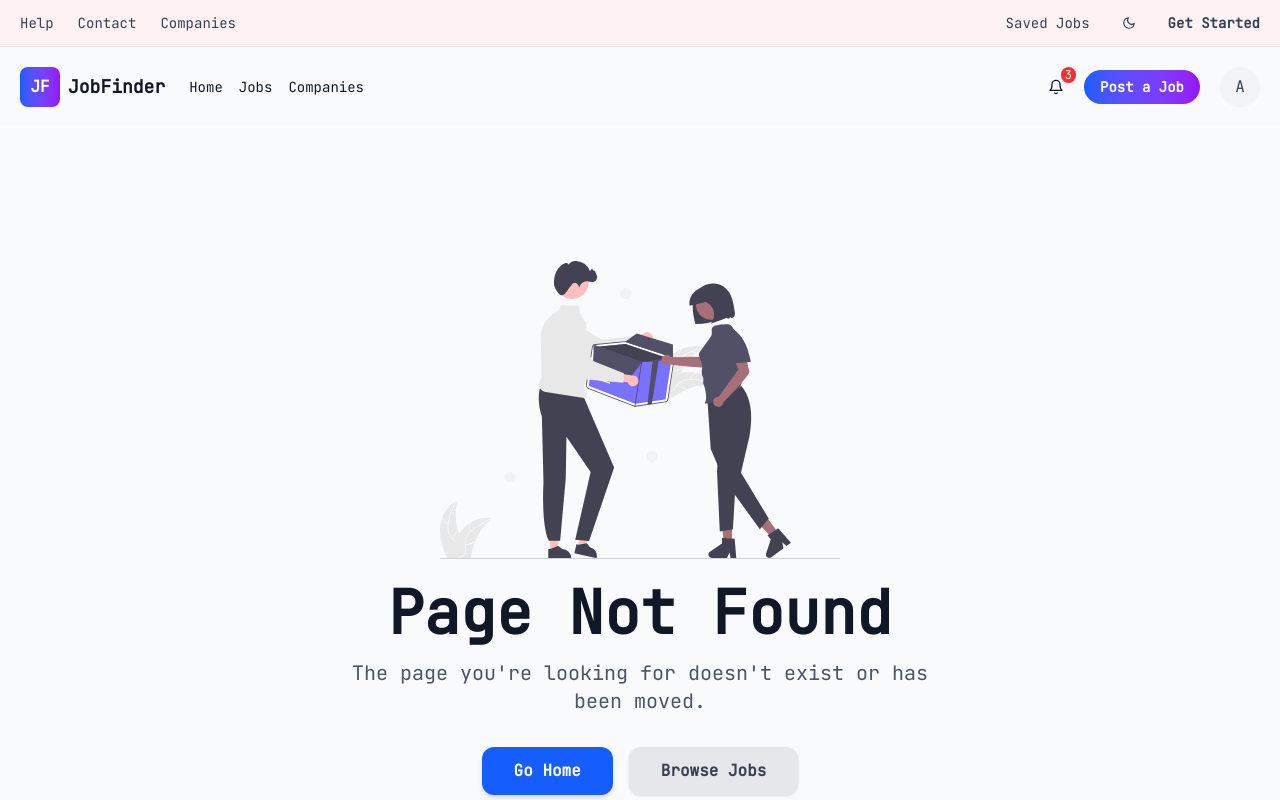
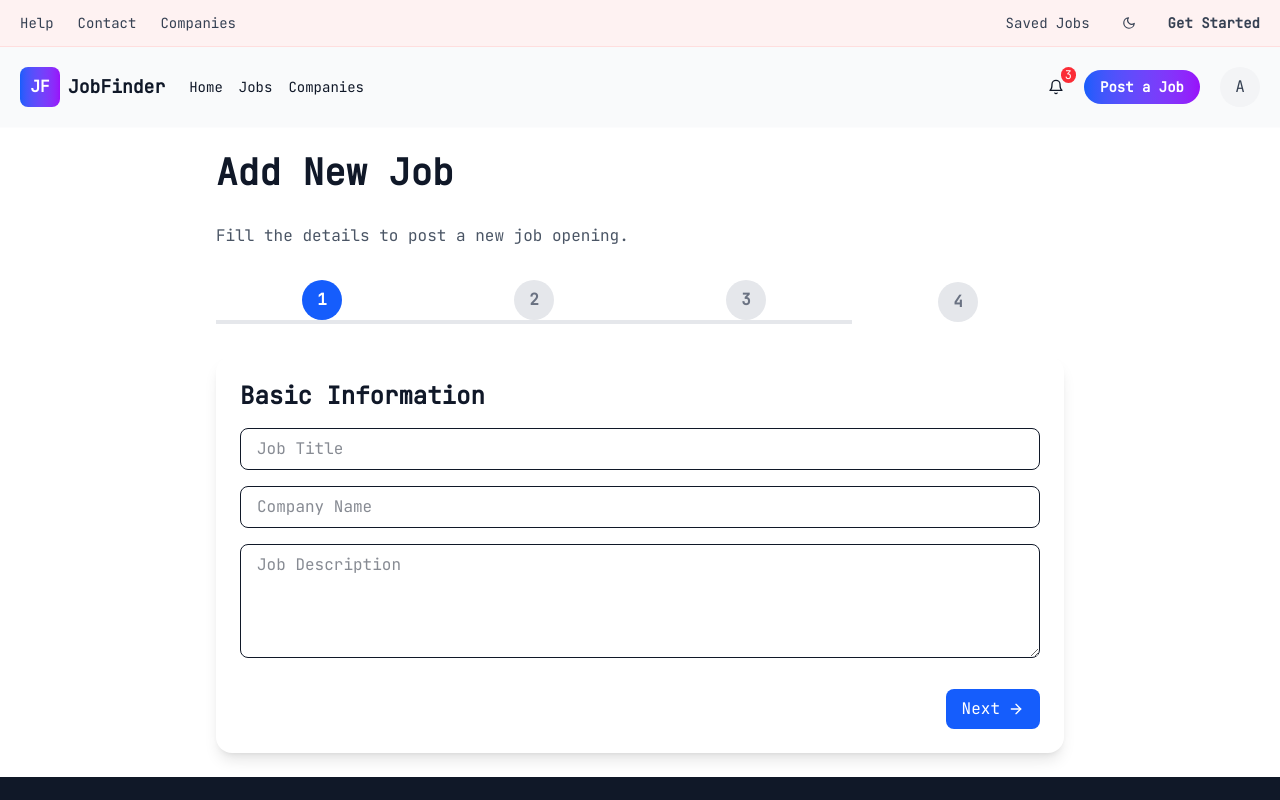
Before and after one commit to SluchCr7/Jobs-Website, a Next.js app in the folder Front/: page /Pages/AddJob in a window 1280 px wide. Before the commit this address had no page. Shown: the top 800 px of the page. Built offline with nearby package versions, Linux system fonts and the light colour scheme.

Commit message:
first version

```diff
--- a/Front/app/Components/Header.tsx
+++ b/Front/app/Components/Header.tsx
@@ -7,7 +7,9 @@ import { HiMenu } from 'react-icons/hi';
 import MobileDrawer from './Drawer';
 import SearchBar from './SearchBar';
 import { links } from '@/app/utils/Data';
+import { useRouter } from 'next/navigation';
 export default function Header() {
+  const route = useRouter()
   const [drawerOpen, setDrawerOpen] = useState(false);
   const [dark, setDark] = useState<boolean>(false);
   const [showHeader, setShowHeader] = useState(true);
@@ -81,11 +83,11 @@ export default function Header() {
                 </button>
                 <button onClick={() => setDrawerOpen(true)} className="flex md:hidden p-2 rounded-lg hover:bg-gray-100 dark:hover:bg-gray-800 transition"><HiMenu/></button>
                 <div className="hidden sm:block">
-                  <Link href="/post-job" className="px-4 py-2 rounded-full bg-gradient-to-r from-blue-600 to-purple-600 text-white text-sm font-semibold">Post a Job</Link>
+                  <Link href="/Pages/AddJob" className="px-4 py-2 rounded-full bg-gradient-to-r from-blue-600 to-purple-600 text-white text-sm font-semibold">Post a Job</Link>
                 </div>
 
                 <div className="ml-2">
-                  <button className="w-10 h-10 rounded-full bg-gray-100 dark:bg-gray-800 text-gray-700 dark:text-gray-200">A</button>
+                  <button onClick={()=> route.push('/Pages/Profile')} className="w-10 h-10 rounded-full bg-gray-100 dark:bg-gray-800 text-gray-700 dark:text-gray-200">A</button>
                 </div>
               </div>
             </div>
--- /dev/null
+++ b/Front/app/Pages/AddJob/page.tsx
@@ -0,0 +1,243 @@
+'use client';
+
+import React, { useState } from "react";
+import { JobsData } from "@/app/utils/Types";
+import { FiArrowRight, FiArrowLeft, FiCheck } from "react-icons/fi";
+
+type EmploymentType = "full_time" | "part_time" | "internship";
+
+const initialJob: Partial<JobsData> = {
+  title: "",
+  company: "",
+  description: "",
+  location: "",
+  remote: false,
+  salary: "",
+  skills: [],
+  categoryId: 1,
+  employmentType: "full_time",
+  postedDate: new Date().toISOString().split("T")[0],
+  logo: "",
+};
+
+export default function AddJobPage() {
+  const [step, setStep] = useState(1);
+  const [job, setJob] = useState<Partial<JobsData>>(initialJob);
+  const [skillInput, setSkillInput] = useState("");
+
+  const nextStep = () => setStep((prev) => Math.min(prev + 1, 4));
+  const prevStep = () => setStep((prev) => Math.max(prev - 1, 1));
+
+  const handleChange = (field: keyof JobsData, value: any) => {
+    setJob({ ...job, [field]: value });
+  };
+
+  const handleAddSkill = () => {
+    if (skillInput.trim() && !job.skills?.includes(skillInput.trim())) {
+      setJob({ ...job, skills: [...(job.skills || []), skillInput.trim()] });
+      setSkillInput("");
+    }
+  };
+
+  const handleRemoveSkill = (skill: string) => {
+    setJob({ ...job, skills: job.skills?.filter((s : string) => s !== skill) });
+  };
+
+  const handleSubmit = () => {
+    console.log("Job Submitted:", job);
+    alert("Job submitted successfully!");
+    setStep(1);
+    setJob(initialJob);
+  };
+
+  return (
+    <div className="max-w-4xl mx-auto p-6 space-y-8">
+      <h1 className="text-4xl font-bold text-gray-900">Add New Job</h1>
+      <p className="text-gray-600">Fill the details to post a new job opening.</p>
+
+      {/* Step Indicator */}
+      <div className="flex justify-between items-center">
+        {[1, 2, 3, 4].map((s) => (
+          <div key={s} className="flex-1">
+            <div className={`w-10 h-10 mx-auto rounded-full flex items-center justify-center font-bold ${step === s ? "bg-blue-600 text-white" : "bg-gray-200 text-gray-500"}`}>
+              {s}
+            </div>
+            {s < 4 && <div className={`h-1 w-full ${step > s ? "bg-blue-600" : "bg-gray-200"}`}></div>}
+          </div>
+        ))}
+      </div>
+
+      {/* Form Steps */}
+      <div className="bg-white p-6 rounded-2xl shadow-lg space-y-6">
+        {/* Step 1: Basic Info */}
+        {step === 1 && (
+          <div className="space-y-4">
+            <h2 className="text-2xl font-semibold">Basic Information</h2>
+            <input
+              type="text"
+              placeholder="Job Title"
+              value={job.title}
+              onChange={(e) => handleChange("title", e.target.value)}
+              className="w-full border rounded-lg px-4 py-2 focus:ring-2 focus:ring-blue-500"
+            />
+            <input
+              type="text"
+              placeholder="Company Name"
+              value={job.company}
+              onChange={(e) => handleChange("company", e.target.value)}
+              className="w-full border rounded-lg px-4 py-2 focus:ring-2 focus:ring-blue-500"
+            />
+            <textarea
+              placeholder="Job Description"
+              value={job.description}
+              onChange={(e) => handleChange("description", e.target.value)}
+              className="w-full border rounded-lg px-4 py-2 focus:ring-2 focus:ring-blue-500"
+              rows={4}
+            />
+          </div>
+        )}
+
+        {/* Step 2: Location & Type */}
+        {step === 2 && (
+          <div className="space-y-4">
+            <h2 className="text-2xl font-semibold">Location & Employment Type</h2>
+            <input
+              type="text"
+              placeholder="Location"
+              value={job.location}
+              onChange={(e) => handleChange("location", e.target.value)}
+              className="w-full border rounded-lg px-4 py-2 focus:ring-2 focus:ring-blue-500"
+            />
+            <div className="flex items-center gap-4">
+              <label className="flex items-center gap-2">
+                <input
+                  type="checkbox"
+                  checked={job.remote}
+                  onChange={(e) => handleChange("remote", e.target.checked)}
+                />
+                Remote
+              </label>
+              <select
+                value={job.employmentType}
+                onChange={(e) => handleChange("employmentType", e.target.value)}
+                className="border rounded-lg px-4 py-2"
+              >
+                <option value="full_time">Full-time</option>
+                <option value="part_time">Part-time</option>
+                <option value="internship">Internship</option>
+              </select>
+            </div>
+            <input
+              type="text"
+              placeholder="Salary Range (e.g., $80k - $120k)"
+              value={job.salary}
+              onChange={(e) => handleChange("salary", e.target.value)}
+              className="w-full border rounded-lg px-4 py-2 focus:ring-2 focus:ring-blue-500"
+            />
+          </div>
+        )}
+
+        {/* Step 3: Skills & Category */}
+        {step === 3 && (
+          <div className="space-y-4">
+            <h2 className="text-2xl font-semibold">Skills & Category</h2>
+            <div className="flex gap-2">
+              <input
+                type="text"
+                placeholder="Add a skill"
+                value={skillInput}
+                onChange={(e) => setSkillInput(e.target.value)}
+                className="flex-1 border rounded-lg px-4 py-2 focus:ring-2 focus:ring-blue-500"
+              />
+              <button
+                type="button"
+                onClick={handleAddSkill}
+                className="px-4 py-2 bg-blue-600 text-white rounded-lg"
+              >
+                Add
+              </button>
+            </div>
+            <div className="flex flex-wrap gap-2">
+              {job.skills?.map((skill) => (
+                <span key={skill} className="px-3 py-1 bg-gray-200 rounded-full flex items-center gap-2">
+                  {skill} <button onClick={() => handleRemoveSkill(skill)}>x</button>
+                </span>
+              ))}
+            </div>
+            <input
+              type="number"
+              placeholder="Category ID"
+              value={job.categoryId}
+              onChange={(e) => handleChange("categoryId", Number(e.target.value))}
+              className="w-full border rounded-lg px-4 py-2 focus:ring-2 focus:ring-blue-500"
+            />
+          </div>
+        )}
+
+        {/* Step 4: Optional Meta */}
+        {step === 4 && (
+          <div className="space-y-4">
+            <h2 className="text-2xl font-semibold">Additional Details</h2>
+            <input
+              type="date"
+              value={job.postedDate}
+              onChange={(e) => handleChange("postedDate", e.target.value)}
+              className="w-full border rounded-lg px-4 py-2 focus:ring-2 focus:ring-blue-500"
+            />
+            <input
+              type="text"
+              placeholder="Logo URL"
+              value={job.logo}
+              onChange={(e) => handleChange("logo", e.target.value)}
+              className="w-full border rounded-lg px-4 py-2 focus:ring-2 focus:ring-blue-500"
+            />
+            <label className="flex items-center gap-2">
+              <input
+                type="checkbox"
+                checked={job.hot}
+                onChange={(e) => handleChange("hot", e.target.checked)}
+              />
+              Hot Job
+            </label>
+            <label className="flex items-center gap-2">
+              <input
+                type="checkbox"
+                checked={job.urgent}
+                onChange={(e) => handleChange("urgent", e.target.checked)}
+              />
+              Urgent
+            </label>
+          </div>
+        )}
+
+        {/* Navigation Buttons */}
+        <div className="flex justify-between mt-6">
+          {step > 1 && (
+            <button
+              onClick={prevStep}
+              className="flex items-center gap-2 px-4 py-2 bg-gray-200 rounded-lg hover:bg-gray-300 transition"
+            >
+              <FiArrowLeft /> Back
+            </button>
+          )}
+          {step < 4 && (
+            <button
+              onClick={nextStep}
+              className="ml-auto flex items-center gap-2 px-4 py-2 bg-blue-600 text-white rounded-lg hover:bg-blue-700 transition"
+            >
+              Next <FiArrowRight />
+            </button>
+          )}
+          {step === 4 && (
+            <button
+              onClick={handleSubmit}
+              className="ml-auto flex items-center gap-2 px-4 py-2 bg-green-600 text-white rounded-lg hover:bg-green-700 transition"
+            >
+              Submit <FiCheck />
+            </button>
+          )}
+        </div>
+      </div>
+    </div>
+  );
+}
--- a/Front/app/layout.tsx
+++ b/Front/app/layout.tsx
@@ -5,8 +5,8 @@ import Header from "./Components/Header";
 import InteractiveFooter from "./Components/Footer";
 
 export const metadata: Metadata = {
-  title: "YourJOp",
-  description: "YourJOp is a job search platform that helps you find your dream job.",
+  title: "JobFinder",
+  description: "JobFinder is a job search platform that helps you find your dream job.",
 };
 
 // 🟢 استيراد الخط الإنجليزي
```
